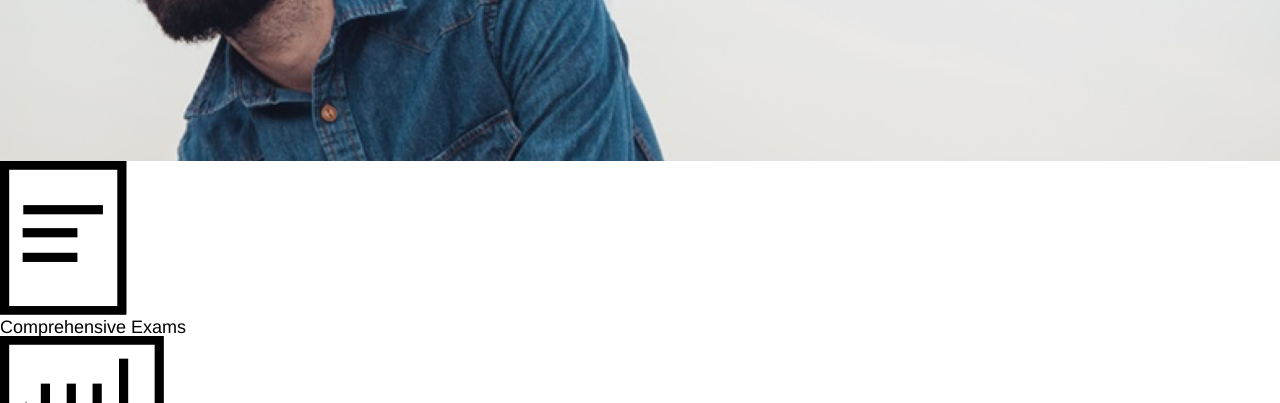
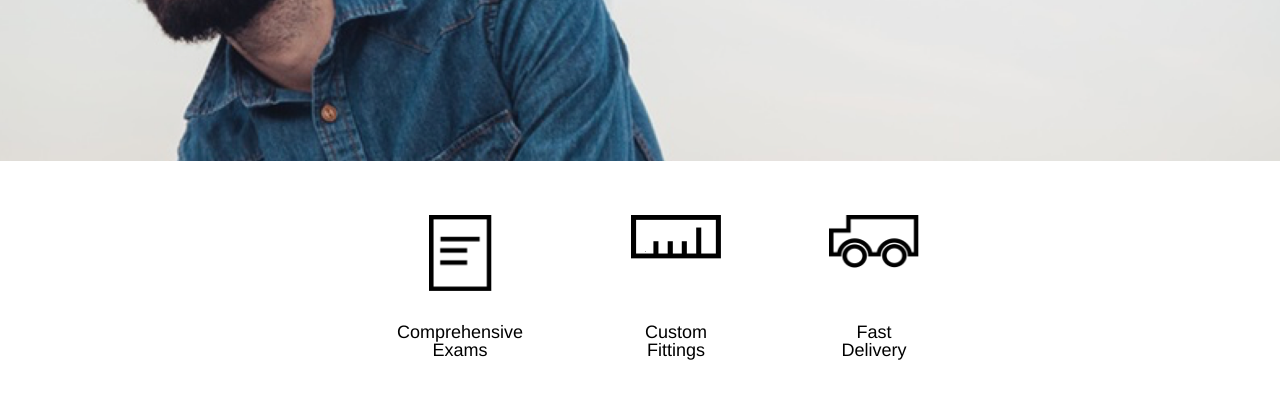
Before and after one commit to otherfireangel/Tortoiseshell, a plain HTML site: page index.html in a window 1280 px wide. Shown: the part 397-800 px from the top of the page. Drawn offline with Linux system fonts and the light colour scheme.

Commit message:
make icons work

```diff
--- a/index.html
+++ b/index.html
@@ -32,12 +32,18 @@
     <div id="main">
       <div class="container">
         <div id="icons">
-          <img src="resources/images/paper-icon.png"/>
-          <p>Comprehensive Exams</p>
-          <img src="resources/images/ruler-icon.png"/>
-          <p>Custom Fittings</p>
-          <img src="resources/images/truck-icon.png"/>
-          <p>Fast Delivery</p>
+          <div class="icon">
+            <img class="paper-icon" src="resources/images/paper-icon.png"/>
+            <p>Comprehensive Exams</p>
+          </div>
+          <div class="icon">
+            <img class="ruler-icon" src="resources/images/ruler-icon.png"/>
+            <p>Custom Fittings</p>
+          </div>
+          <div class="icon">
+            <img class="truck-icon" src="resources/images/truck-icon.png"/>
+            <p>Fast Delivery</p>
+          </div>
         </div>
 
         <div id="info">
--- a/resources/css/style.css
+++ b/resources/css/style.css
@@ -72,7 +72,36 @@ h1 {
 }
 
 #main {
+  background: white;
+}
 
+#main .container {
+  margin: auto;
+}
+
+#icons {
+  display: flex;
+  justify-content: space-between;
+  width: 33rem;
+  margin: auto;
+}
+
+.icon {
+  padding: 3rem;
+  height: 8rem;
+  display: flex;
+  flex-direction: column;
+  justify-content: space-between;
+  align-items: center;
+  text-align: center;
+}
+
+.paper-icon {
+  width: 3.5rem;
+}
+
+.ruler-icon, .truck-icon {
+  width: 5rem;
 }
 
 footer {
```
